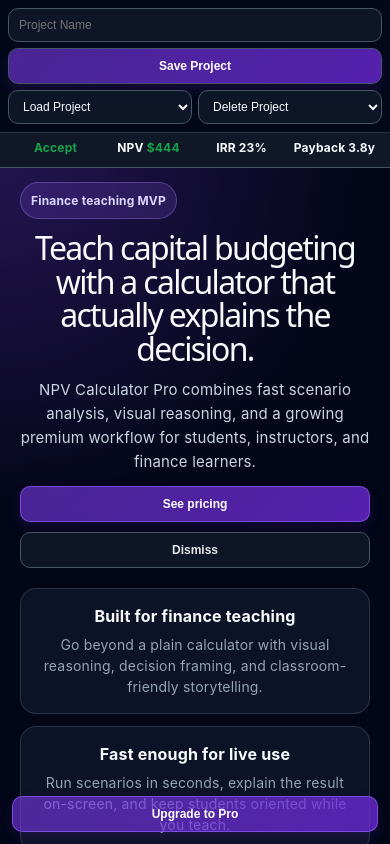
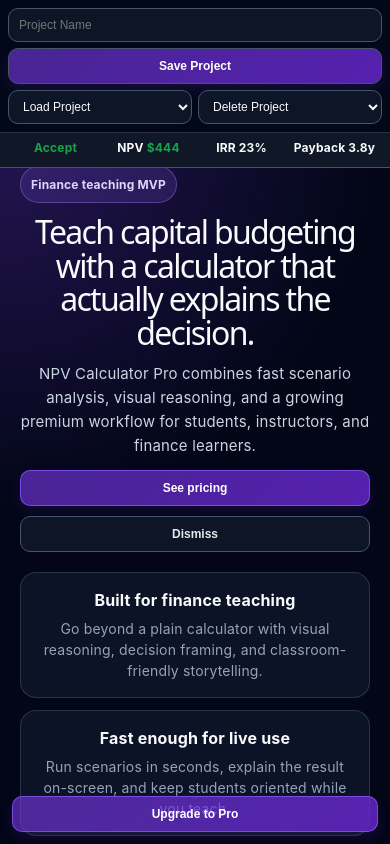
Before and after one commit to armstrma/npv-calculator, a React (Vite) app: page / in a window 390 px wide. Shown: the top 844 px of the page. Built offline with nearby package versions, Linux system fonts and the light colour scheme.

Commit message:
Reduce mobile gap below product hero

```diff
--- a/src/App.css
+++ b/src/App.css
@@ -649,7 +649,7 @@ th, td { border: 1px solid #334155; padding: 8px; text-align: left; }
     grid-template-columns: 1fr;
   }
   .product-page-hero {
-    margin-top: 150px;
+    margin-top: 134px;
   }
   .project-toolbar {
     padding: 8px;
@@ -670,7 +670,7 @@ th, td { border: 1px solid #334155; padding: 8px; text-align: left; }
     bottom: 12px;
     width: auto;
   }
-  .container { margin-top: 188px; }
+  .container { margin-top: 154px; }
   .mobile-metrics-header {
     top: 128px;
   }
```
